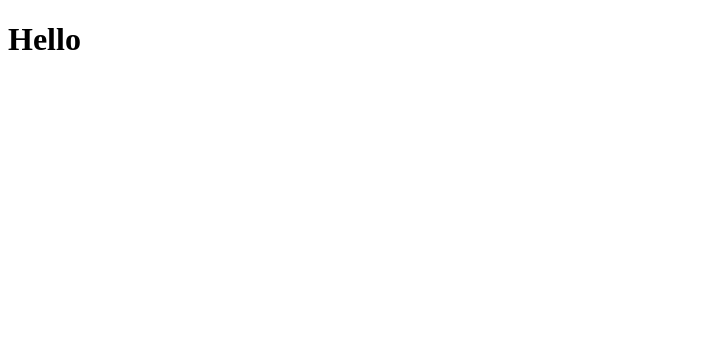
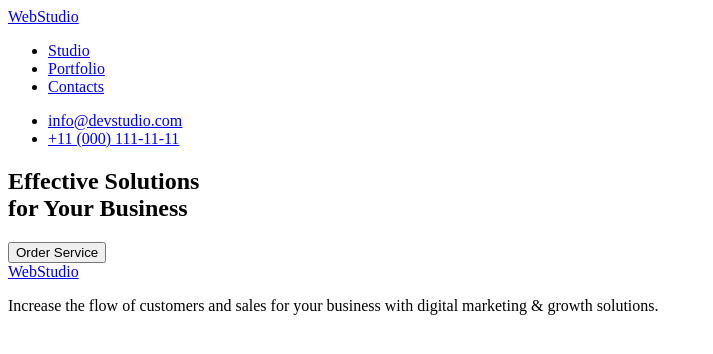
Before and after one commit to Sergii-Drozdiuk/goit-markup-hw-01, a plain HTML site: page index.html in a window 1280 px wide. Shown: the whole page, without its empty margins (0-713 px from the left). Drawn offline with Linux system fonts and the light colour scheme.

Commit message:
Update index.html

```diff
--- a/index.html
+++ b/index.html
@@ -4,9 +4,32 @@
    <meta charset="UTF-8">
    <meta http-equiv="X-UA-Compatible" content="IE=edge">
    <meta name="viewport" content="width=device-width, initial-scale=1.0">
-   <title>Document</title>
+   <title>MainPage</title>
 </head>
 <body>
-   <h1>Hello</h1>
+  <header>
+   <a href="#"><span>Web</span>Studio</a>
+   <nav class="navigation">
+      <ul>
+      <li><a href="#">Studio</a></li>
+      <li><a href="#">Portfolio</a></li>
+      <li><a href="#">Contacts</a></li>
+      </ul>
+   </nav>
+   <ul class="contacts">
+      <li><a href="mailto:info@devstudio.com">info@devstudio.com</a></li>
+      <li><a href="tel:+110001111111">+11 (000) 111-11-11</a></li>
+   </ul>
+   </header>
+   <main>
+      <section class="hero">
+         <h1>Effective Solutions <br> for Your Business</h1>
+         <button type="button" class="hero-btn">Order Service</button>
+       </section>
+   </main>
+   <footer>
+      <a href="#" class="logo"><span>Web</span>Studio</a>
+      <p>Increase the flow of customers and sales for your business with digital marketing & growth solutions.</p>
+    </footer>
 </body>
 </html>
```
